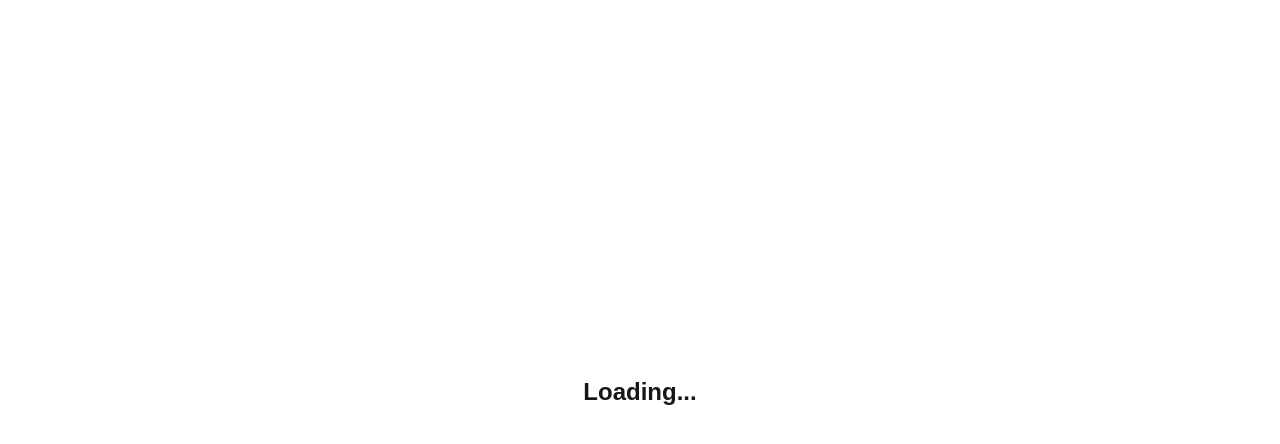
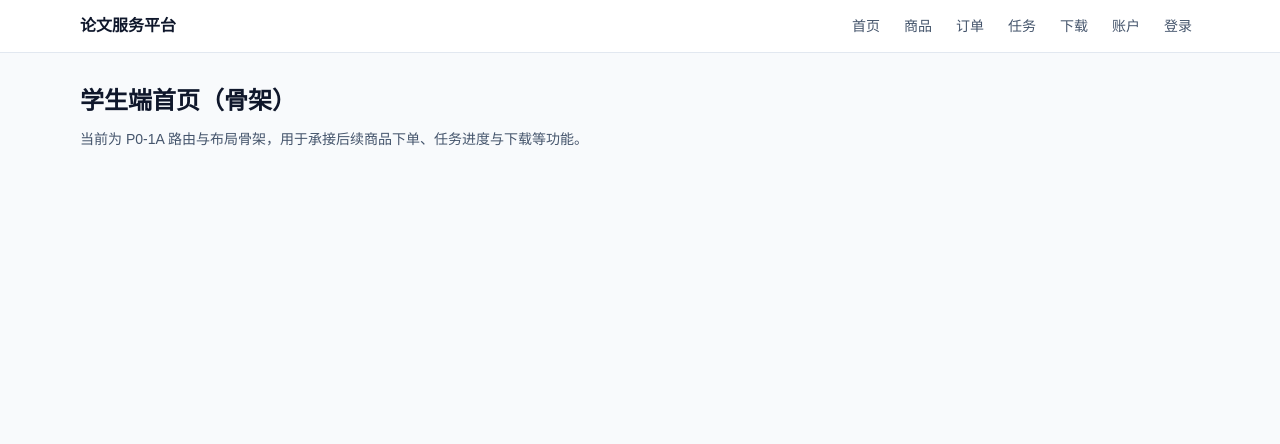
Before and after one commit to weiyang86/lunwen865, a Next.js app in the folder apps/web/: page / in a window 1280 px wide. Shown: the top 444 px of the page. Built offline with nearby package versions, Linux system fonts and the light colour scheme.

Commit message:
feat(client): scaffold student portal shell pages

```diff
--- /dev/null
+++ b/apps/web/app/(client)/account/page.tsx
@@ -0,0 +1,8 @@
+export default function AccountPage() {
+  return (
+    <section className="space-y-3">
+      <h1 className="text-2xl font-semibold">账户中心（骨架）</h1>
+      <p className="text-sm text-slate-600">用于后续接入个人资料、绑定信息和安全设置。</p>
+    </section>
+  );
+}
--- /dev/null
+++ b/apps/web/app/(client)/downloads/page.tsx
@@ -0,0 +1,8 @@
+export default function DownloadsPage() {
+  return (
+    <section className="space-y-3">
+      <h1 className="text-2xl font-semibold">下载中心（骨架）</h1>
+      <p className="text-sm text-slate-600">用于后续接入导出文件列表与下载记录。</p>
+    </section>
+  );
+}
--- /dev/null
+++ b/apps/web/app/(client)/layout.tsx
@@ -0,0 +1,6 @@
+import type { ReactNode } from 'react';
+import { ClientShell } from '@/components/client/client-shell';
+
+export default function ClientLayout({ children }: { children: ReactNode }) {
+  return <ClientShell>{children}</ClientShell>;
+}
--- /dev/null
+++ b/apps/web/app/(client)/login/page.tsx
@@ -0,0 +1,8 @@
+export default function LoginPage() {
+  return (
+    <section className="space-y-3">
+      <h1 className="text-2xl font-semibold">登录页（骨架）</h1>
+      <p className="text-sm text-slate-600">用于后续接入学生端登录与注册流程。</p>
+    </section>
+  );
+}
--- /dev/null
+++ b/apps/web/app/(client)/orders/page.tsx
@@ -0,0 +1,8 @@
+export default function OrdersPage() {
+  return (
+    <section className="space-y-3">
+      <h1 className="text-2xl font-semibold">订单页（骨架）</h1>
+      <p className="text-sm text-slate-600">用于后续接入订单列表与订单详情。</p>
+    </section>
+  );
+}
--- /dev/null
+++ b/apps/web/app/(client)/page.tsx
@@ -0,0 +1,10 @@
+export default function ClientHomePage() {
+  return (
+    <section className="space-y-3">
+      <h1 className="text-2xl font-semibold">学生端首页（骨架）</h1>
+      <p className="text-sm text-slate-600">
+        当前为 P0-1A 路由与布局骨架，用于承接后续商品下单、任务进度与下载等功能。
+      </p>
+    </section>
+  );
+}
--- /dev/null
+++ b/apps/web/app/(client)/products/page.tsx
@@ -0,0 +1,8 @@
+export default function ProductsPage() {
+  return (
+    <section className="space-y-3">
+      <h1 className="text-2xl font-semibold">商品页（骨架）</h1>
+      <p className="text-sm text-slate-600">用于后续接入商品列表、详情与购买流程。</p>
+    </section>
+  );
+}
--- /dev/null
+++ b/apps/web/app/(client)/tasks/page.tsx
@@ -0,0 +1,8 @@
+export default function TasksPage() {
+  return (
+    <section className="space-y-3">
+      <h1 className="text-2xl font-semibold">任务工作台（骨架）</h1>
+      <p className="text-sm text-slate-600">用于后续接入任务阶段时间线与交付内容查看。</p>
+    </section>
+  );
+}
--- /dev/null
+++ b/apps/web/src/components/client/client-shell.tsx
@@ -0,0 +1,39 @@
+import Link from 'next/link';
+import type { ReactNode } from 'react';
+
+const navItems = [
+  { href: '/', label: '首页' },
+  { href: '/products', label: '商品' },
+  { href: '/orders', label: '订单' },
+  { href: '/tasks', label: '任务' },
+  { href: '/downloads', label: '下载' },
+  { href: '/account', label: '账户' },
+  { href: '/login', label: '登录' },
+];
+
+export function ClientShell({ children }: { children: ReactNode }) {
+  return (
+    <div className="min-h-screen bg-slate-50 text-slate-900">
+      <header className="border-b border-slate-200 bg-white">
+        <div className="mx-auto flex max-w-6xl items-center justify-between px-4 py-3">
+          <Link href="/" className="text-base font-semibold">
+            论文服务平台
+          </Link>
+          <nav className="flex flex-wrap items-center gap-2 text-sm">
+            {navItems.map((item) => (
+              <Link
+                key={item.href}
+                href={item.href}
+                className="rounded px-2 py-1 text-slate-600 hover:bg-slate-100 hover:text-slate-900"
+              >
+                {item.label}
+              </Link>
+            ))}
+          </nav>
+        </div>
+      </header>
+
+      <main className="mx-auto w-full max-w-6xl px-4 py-8">{children}</main>
+    </div>
+  );
+}
```
